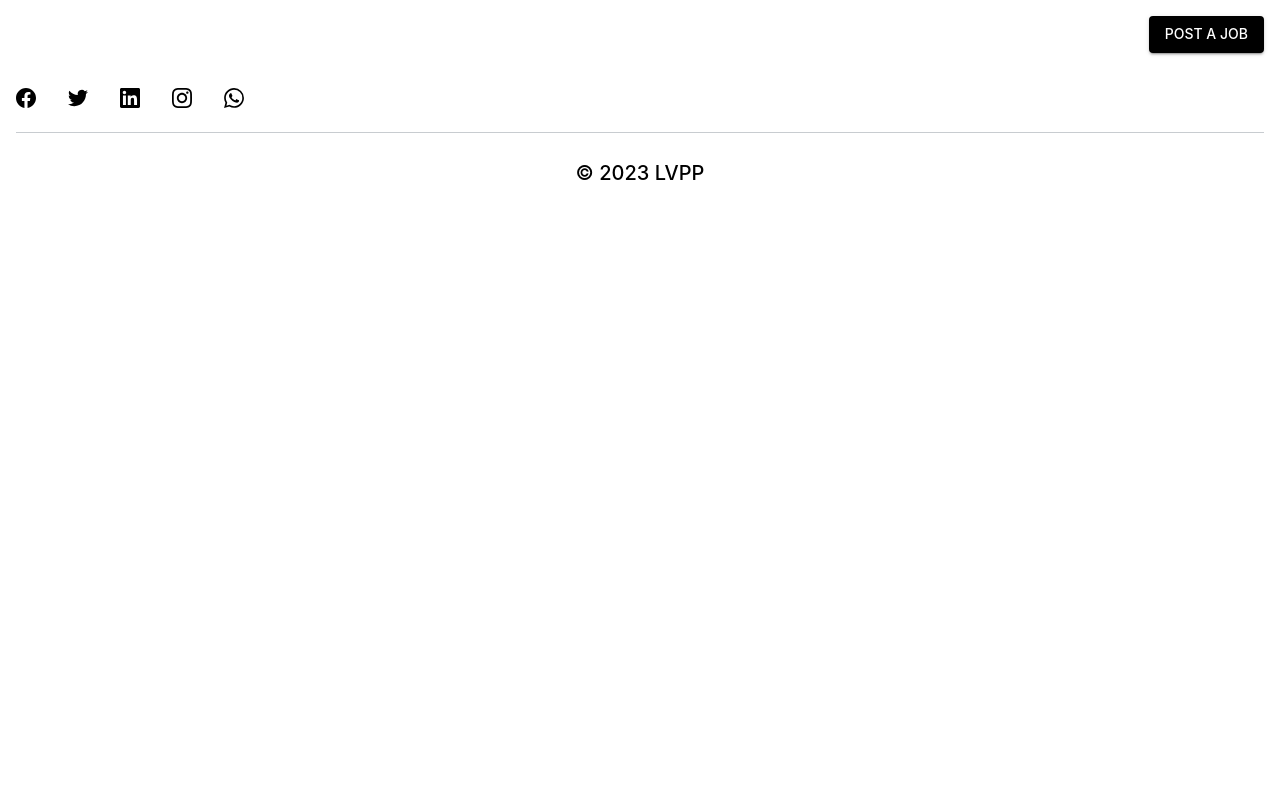
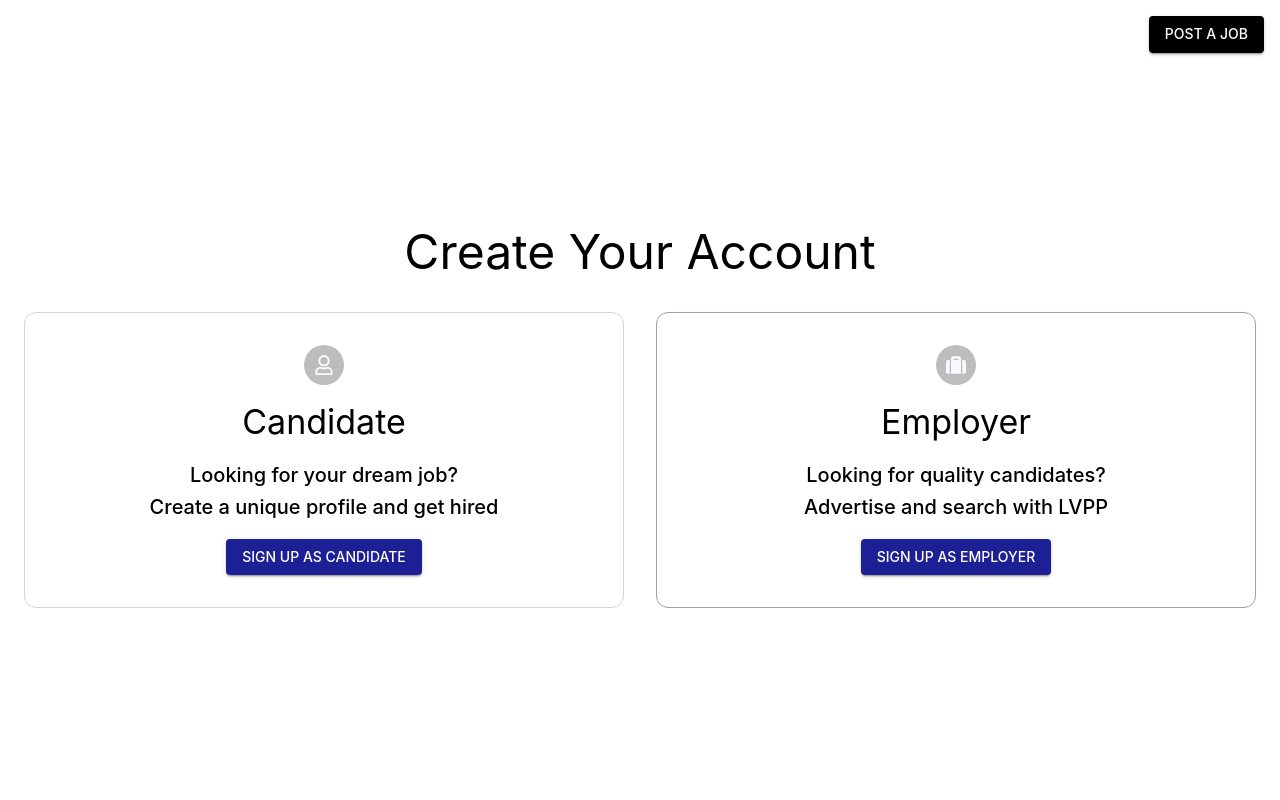
Before and after one commit to apella1/jobs_site, a Next.js app: page /auth/sign-up in a window 1280 px wide. Shown: the top 800 px of the page. Built offline with nearby package versions, Linux system fonts and the light colour scheme.

Commit message:
implement general sign up page

```diff
--- a/app/auth/candidate/sign-up/page.tsx
+++ b/app/auth/candidate/sign-up/page.tsx
@@ -1,3 +1,3 @@
 export default function CandidateSignUp() {
-  return <div>page</div>;
+  return <div>Candidate</div>;
 }
--- a/app/auth/employer/sign-up/page.tsx
+++ b/app/auth/employer/sign-up/page.tsx
@@ -0,0 +1,5 @@
+export default function EmployerSignUp() {
+  return (
+    <div>Employer</div>
+  )
+}
--- a/app/auth/login/page.tsx
+++ b/app/auth/login/page.tsx
@@ -71,7 +71,7 @@ export default function Login() {
           </Button>
           <Stack direction="row" spacing={1} alignItems="center">
             <Typography variant="h6">Don't have an account?</Typography>
-            <Link href="/auth/signup" className="text-blue-500">
+            <Link href="/auth/sign-up" className="text-blue-500">
               Sign Up
             </Link>
           </Stack>
--- a/app/auth/sign-up/page.tsx
+++ b/app/auth/sign-up/page.tsx
@@ -1,5 +1,74 @@
+"use client";
+import { Avatar, Box, Button, Stack, Typography } from "@mui/material";
+import { useRouter } from "next/navigation";
+import { FaRegUser, FaSuitcase } from "react-icons/fa";
+
 export default function SignUp() {
+  const router = useRouter();
   return (
-    <div>page</div>
-  )
+    <Stack
+      justifyContent="center"
+      alignItems="center"
+      className="mt-4 h-screen"
+    >
+      <Stack spacing={4} className="self-center">
+        <Typography variant="h3" className="self-center">
+          Create Your Account
+        </Typography>
+        <Stack direction="row" spacing={4}>
+          <Box
+            sx={{ width: 600 }}
+            className="flex flex-col space-y-4 border border-gray-300 p-8 rounded-[12px]"
+          >
+            <Avatar className="self-center bg-blue-500">
+              <FaRegUser />
+            </Avatar>
+            <Typography variant="h4" className="self-center">
+              Candidate
+            </Typography>
+            <Stack alignItems="center" justifyContent="center">
+              <Typography variant="h6">Looking for your dream job?</Typography>
+              <Typography variant="h6">
+                Create a unique profile and get hired
+              </Typography>
+            </Stack>
+
+            <Button
+              variant="contained"
+              className="self-center"
+              onClick={() => router.push("/auth/candidate/sign-up")}
+            >
+              Sign Up as Candidate
+            </Button>
+          </Box>
+          <Box
+            sx={{ width: 600 }}
+            className="flex flex-col space-y-4 border border-gray-400 p-8 rounded-[12px]"
+          >
+            <Avatar className="self-center bg-blue-500">
+              <FaSuitcase />
+            </Avatar>
+            <Typography variant="h4" className="self-center">
+              Employer
+            </Typography>
+            <Stack alignItems="center" justifyContent="center">
+              <Typography variant="h6">
+                Looking for quality candidates?
+              </Typography>
+              <Typography variant="h6">
+                Advertise and search with LVPP
+              </Typography>
+            </Stack>
+            <Button
+              variant="contained"
+              className="self-center"
+              onClick={() => router.push("/auth/employer/sign-up")}
+            >
+              Sign Up as Employer
+            </Button>
+          </Box>
+        </Stack>
+      </Stack>
+    </Stack>
+  );
 }
```
